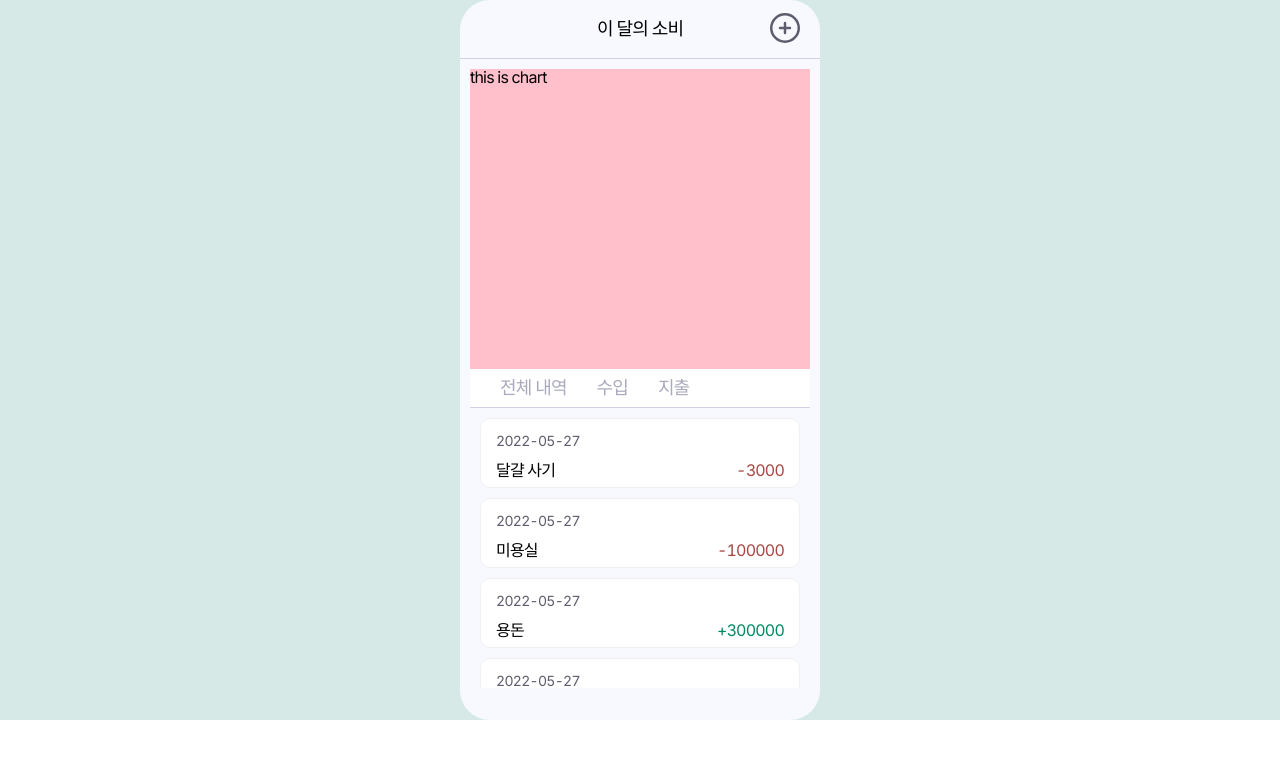
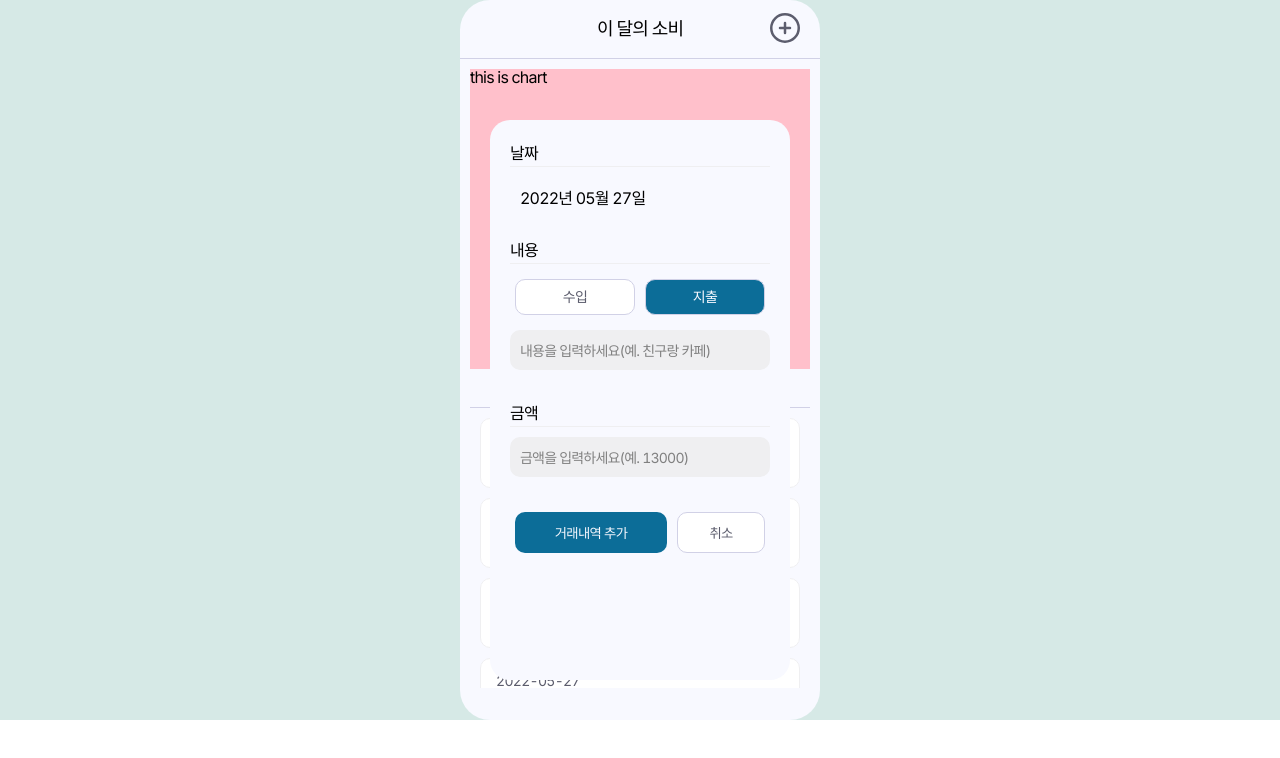
Before and after one commit to kimmsoll/luna-account, a React (Create React App) app: page / in a window 1280 px wide. Both pictures are taken after a click on the button 785 px from the left and 29 px from the top of the page. Shown: the top 758 px of the page. Built offline with nearby package versions, Linux system fonts and the light colour scheme; a web font is replaced by a local one.

Commit message:
feat: create modal

```diff
--- a/package.json
+++ b/package.json
@@ -35,6 +35,7 @@
     "classnames": "^2.3.1",
     "dayjs": "^1.11.2",
     "react": "^18.1.0",
+    "react-datepicker": "^4.8.0",
     "react-dom": "^18.1.0",
     "react-error-boundary": "^3.1.4",
     "react-query": "^3.39.0",
@@ -50,6 +51,7 @@
     "@types/react": "^18.0.0",
     "@types/react-dom": "^18.0.0",
     "@types/store": "^2.0.2",
+    "@types/react-datepicker": "^4.4.1",
     "babel-eslint": "^10.1.0",
     "babel-plugin-named-exports-order": "^0.0.2",
     "eslint": "^8.14.0",
--- a/public/index.html
+++ b/public/index.html
@@ -11,6 +11,7 @@
   <body>
     <noscript>You need to enable JavaScript to run this app.</noscript>
     <div id="root"></div>
+    <div id="modal"></div>
     <!--[if IE]>
         <div id="ieGuide">
           <h1>This browser is not supported.</h1>
--- a/src/home/DetailList/detailList.module.scss
+++ b/src/home/DetailList/detailList.module.scss
@@ -5,7 +5,6 @@
     display: flex;
     width: 100%;
     padding: 10px 0;
-    background-color: white;
     border-bottom: 0.8px solid colors.$GRAY3;
 
     .option {
--- /dev/null
+++ b/src/home/Modal/Calendar/Calendar.tsx
@@ -0,0 +1,12 @@
+import { useState } from 'react'
+import ReactDatePicker from 'react-datepicker'
+import 'react-datepicker/dist/react-datepicker.css'
+
+const Calendar = () => {
+  const [startDate, setStartDate] = useState(new Date())
+
+  return (
+    <ReactDatePicker selected={startDate} onChange={(date: Date) => setStartDate(date)} dateFormat='yyyy년 MM월 dd일' />
+  )
+}
+export default Calendar
--- /dev/null
+++ b/src/home/Modal/Modal.tsx
@@ -0,0 +1,47 @@
+import Portal from 'portal'
+import Calendar from './Calendar/Calendar'
+import styles from './modal.module.scss'
+
+interface Props {
+  handleModal: () => void
+}
+
+const Modal = ({ handleModal }: Props) => {
+  return (
+    <Portal>
+      <div className={styles.background}>
+        <div className={styles.content}>
+          <p>날짜</p>
+          <div className={styles.calendar}>
+            <Calendar />
+          </div>
+          <p>내용</p>
+          <div className={styles.typeBtns}>
+            <input type='radio' id='incomeType' name='drone' value='수입' />
+            <label htmlFor='incomeType'>수입</label>
+            <input type='radio' id='expendType' name='drone' value='expendType' checked />
+            <label htmlFor='expendType'>지출</label>
+          </div>
+          <input
+            type='text'
+            className={styles.textInput}
+            placeholder='내용을 입력하세요(예. 친구랑 카페)'
+            maxLength={15}
+          />
+          <p>금액</p>
+          <input type='text' className={styles.textInput} placeholder='금액을 입력하세요(예. 13000)' maxLength={15} />
+          <div className={styles.submitBtns}>
+            <button type='button' className={styles.addBtn}>
+              거래내역 추가
+            </button>
+            <button type='button' className={styles.backBtn} onClick={handleModal}>
+              취소
+            </button>
+          </div>
+        </div>
+      </div>
+    </Portal>
+  )
+}
+
+export default Modal
--- /dev/null
+++ b/src/home/Modal/modal.module.scss
@@ -0,0 +1,94 @@
+@use 'src/styles/constants/colors';
+
+.background {
+  position: fixed;
+  top: 0;
+  left: 0;
+  display: flex;
+  align-items: center;
+  justify-content: center;
+  width: 100%;
+  height: 100%;
+
+  .content {
+    position: relative;
+    width: 300px;
+    height: 70%;
+    padding: 20px;
+    overflow-y: scroll;
+    background-color: colors.$GRAY1;
+    border-radius: 20px;
+
+    p {
+      padding: 5px 0;
+      margin-bottom: 10px;
+      font-weight: 500;
+      border-bottom: 1px solid colors.$GRAY2;
+    }
+
+    .calendar {
+      padding: 10px 10px 30px;
+      color: colors.$GRAY4;
+    }
+
+    .typeBtns {
+      display: flex;
+      width: 100%;
+      margin-bottom: 10px;
+
+      label {
+        width: 100%;
+        padding: 10px;
+        margin: 5px;
+        font-size: 14px;
+        color: colors.$GRAY5;
+        text-align: center;
+        cursor: pointer;
+        background-color: white;
+        border: 0.5px solid colors.$GRAY3;
+        border-radius: 10px;
+      }
+
+      input:checked + label {
+        color: colors.$GRAY1;
+        background-color: colors.$BLUE2;
+      }
+    }
+
+    .textInput {
+      width: 100%;
+      padding: 10px;
+      margin-bottom: 30px;
+      background-color: colors.$GRAY2;
+      border-radius: 10px;
+
+      &::placeholder {
+        font-size: 14px;
+        color: gray;
+      }
+    }
+
+    .submitBtns {
+      display: flex;
+
+      button {
+        padding: 10px;
+        margin: 5px;
+        border-radius: 10px;
+      }
+
+      .addBtn {
+        flex: 2 1 0;
+        color: colors.$GRAY1;
+        background-color: colors.$BLUE2;
+      }
+
+      .backBtn {
+        flex: 1 1 0;
+        color: colors.$GRAY5;
+        background-color: white;
+        border: 0.5px solid colors.$GRAY3;
+      }
+    }
+  }
+}
--- a/src/home/index.tsx
+++ b/src/home/index.tsx
@@ -2,6 +2,10 @@ import styles from './home.module.scss'
 import { AddIcon } from 'assets/svgs'
 import Chart from './Chart/Chart'
 import DetailList from './DetailList/DetailList'
+import { useState } from 'react'
+import Modal from './Modal/Modal'
+import Portal from 'portal'
+import Calendar from './Modal/Calendar/Calendar'
 
 export interface ContentDetail {
   id: number
@@ -18,6 +22,12 @@ export interface Contents {
 }
 
 const Home = () => {
+  const [openModal, setOpenModal] = useState(false)
+
+  const handleOpenModal = () => {
+    setOpenModal((prev) => !prev)
+  }
+
   const data: Contents = {
     value: [
       {
@@ -72,13 +82,18 @@ const Home = () => {
       <div className={styles.home}>
         <header className={styles.header}>
           <h1>이 달의 소비</h1>
-          <button className={styles.addBtn} type='button'>
+          <button className={styles.addBtn} type='button' onClick={handleOpenModal}>
             <AddIcon />
           </button>
         </header>
         <main className={styles.main}>
           <Chart />
           <DetailList data={data} />
+          {openModal && (
+            <Portal>
+              <Modal handleModal={handleOpenModal} />
+            </Portal>
+          )}
         </main>
       </div>
     </div>
--- /dev/null
+++ b/src/portal/index.tsx
@@ -0,0 +1,9 @@
+import { ReactNode } from 'react'
+import { createPortal } from 'react-dom'
+
+const Portal = ({ children }: any) => {
+  const el = document.getElementById('modal') as HTMLElement
+  return createPortal(children, el)
+}
+
+export default Portal
```
Also changed, not shown: 1 other file (tests, documents, lock files or other folders).
